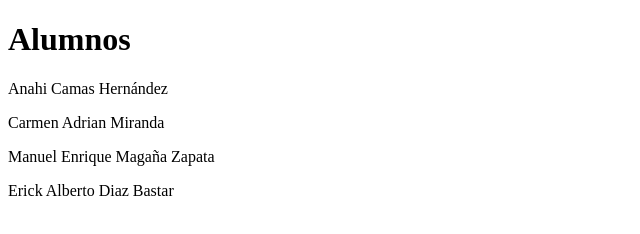
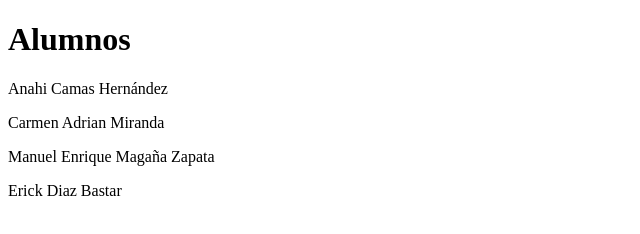
Before and after one commit to anahicamash/Practica2, a plain HTML site: page index.html in a window 1280 px wide. Shown: the full height of the page, 0-640 px from the left. Drawn offline with Linux system fonts and the light colour scheme.

Commit message:
commit 2

```diff
--- a/index.html
+++ b/index.html
@@ -12,7 +12,7 @@
     <p>Anahi Camas Hernández</p>
     <p>Carmen Adrian Miranda </p>
     <p>Manuel Enrique Magaña Zapata</p>
-    <p>Erick Alberto Diaz Bastar</p>
+    <p>Erick Diaz Bastar</p>
 
 </body>
 </html>
```
